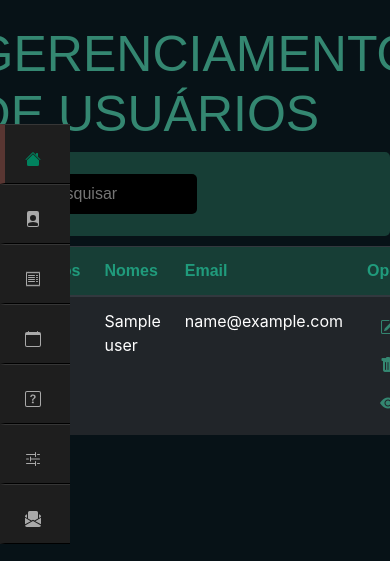
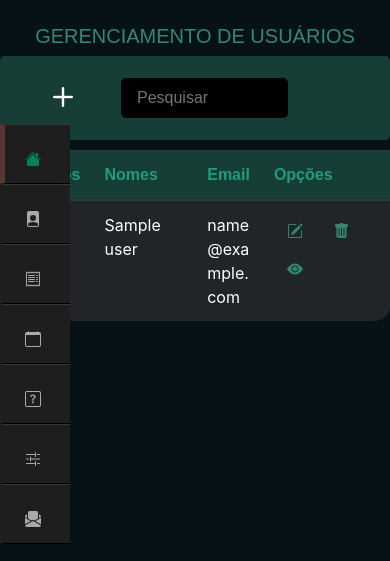
Before and after one commit to KleitonEwerton/kletretenimento, a PHP site: template app/views/site/ListaDeUsuarios.view.php in a window 390 px wide; the page is wider, and only the part inside the window is pictured. Shown: the top 561 px of that part. Run offline with PHP 8.4, Linux system fonts and the light colour scheme; the template is opened without the code that fills it: most values are stand-ins (such as "Sample title", 1, 10 or a date in 2020); some libraries are stand-ins or nearby versions; some web fonts are replaced.

Commit message:
resolve responsividade da lista de users

```diff
--- a/app/views/site/ListaDeUsuarios.view.php
+++ b/app/views/site/ListaDeUsuarios.view.php
@@ -19,10 +19,10 @@
 
   <div class="lista-posts">
     <img class="logo" src="../../../public/assets/logo.png">
-    <h1>GERENCIAMENTO DE USUÁRIOS</h1>
+    <h1 class="title">GERENCIAMENTO DE USUÁRIOS</h1>
     <div class="serch-bar">
       <ul class="serch-itens">
-        <span class="material-icons-sharp btn" data-modal="modalAdd">add</span>
+        <li><a href="#"><i class="bi bi-plus btn" id="add-btn" data-modal="modalAdd"></i></a></li>
         <li><a href="#"><input type="text" placeholder="Pesquisar"></a></li>
       </ul>
     </div>
@@ -43,7 +43,7 @@
               <th scope="row"><?= $user->id ?></th>
               <buttom></buttom>
               <td><?= $user->name ?></td>
-              <td><?= $user->email ?></td>
+              <td style="word-wrap: break-word;" class="th-email"><?= $user->email ?></td>
               <td class="icons">
                 <a href="#"><i class="bi bi-pencil-square btn modalclick" data-id=<?= $user->id ?> name="id" id="edit" data-modal="modalEdit-<?=$user->id?>"></i></a>
                 <a href="#"><i class="bi bi-trash-fill btn" data-id=<?= $user->id ?> name="id" data-modal="modalDel-<?=$user->id?>"></i></a>
--- a/public/css/styles-editusuario.css
+++ b/public/css/styles-editusuario.css
@@ -52,19 +52,16 @@
 
 .serch-itens input:focus {
     box-shadow: 0.5rem 0.5rem #209b7c;
-
-
 }
 
-.serch-itens span{
+.serch-itens i{
     color: #fff;
     text-decoration: none;
     list-style: none;
     font-size: 40px;
-    cursor: pointer;
 }
 
-.add:hover{
+.bi-plus:hover{
     transform: scale(0.9);
     transform: all 0.2s;
     transition: all 0.5s ease 0s;
@@ -436,8 +433,16 @@
         height: 10%;
     }
 
+    .serch-itens{
+        justify-content: space-between;
+    }
+
     .form-container{
         height: fit-content;
+    }
+
+    .lista-posts h1{
+        font-size: 20px;
     }
 
     }
@@ -453,6 +458,11 @@
 
     .form-container{
         height: fit-content;
+    }
+
+    .th-email{
+        word-wrap: break-word !important;
+        max-width: 2rem !important;
     }
 
     .img-selector{
```
